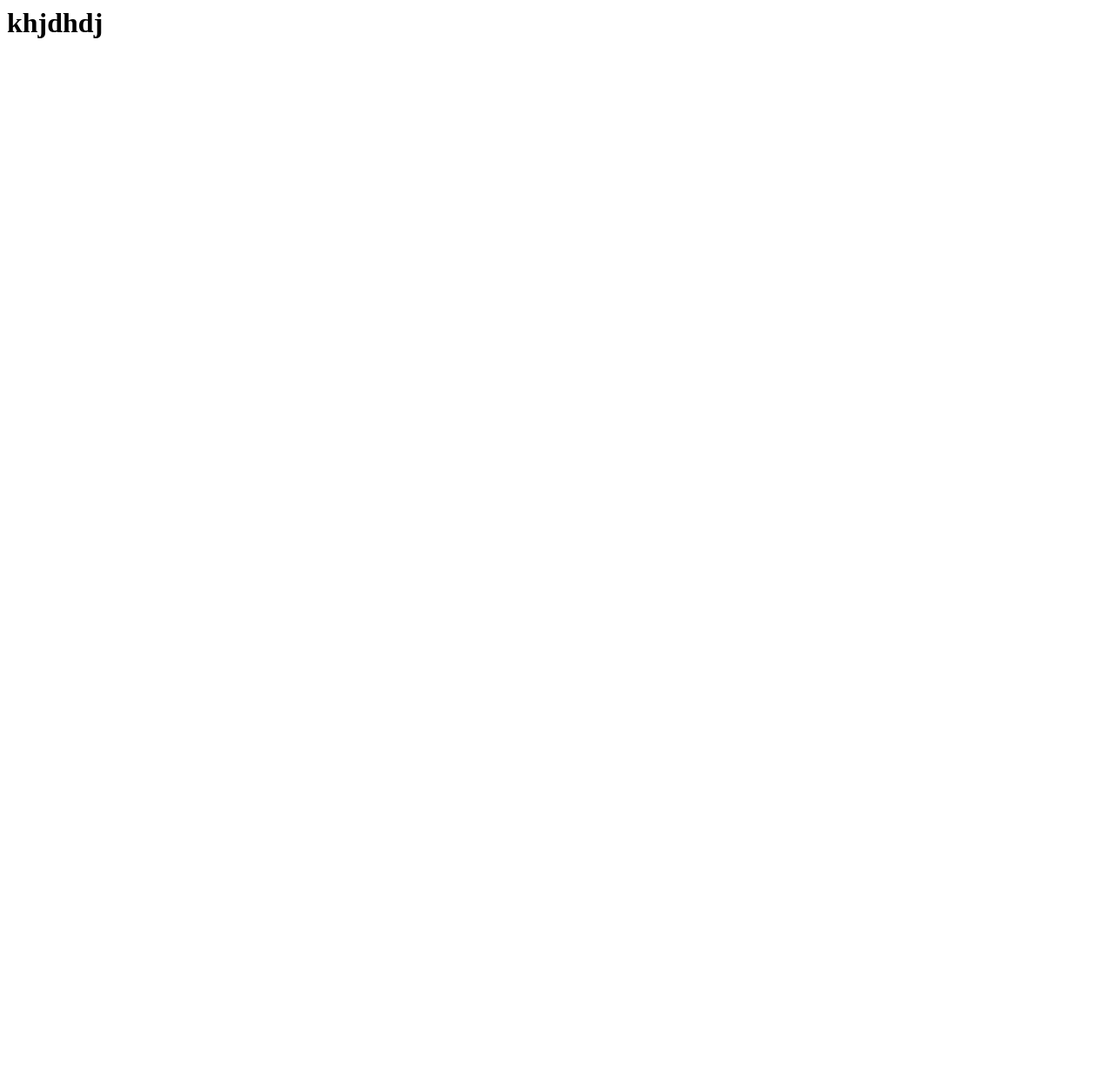
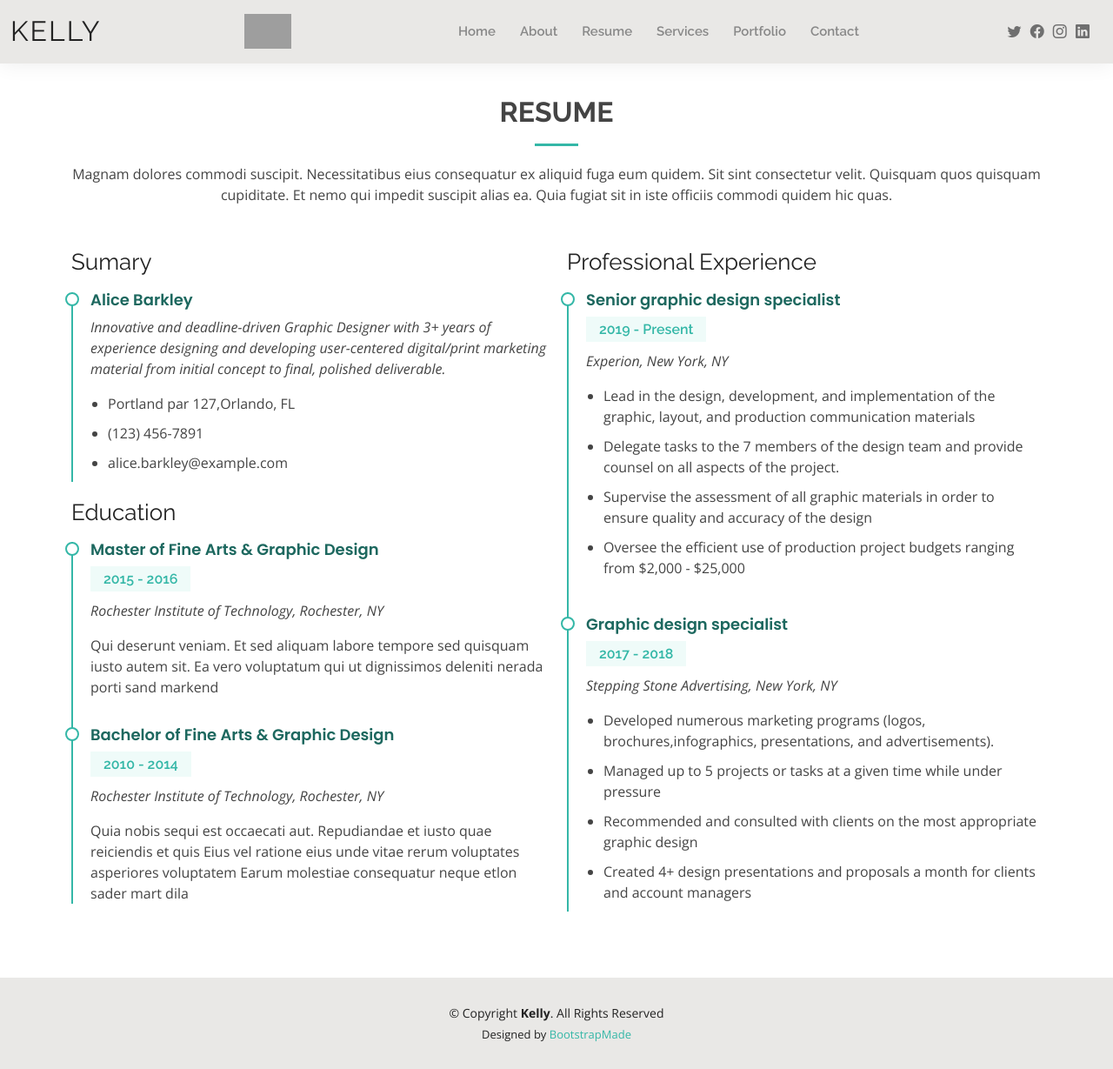
Before and after one commit to behib18/resumeee, a Django app: page /resume in a window 1280 px wide. Before the commit the page is almost empty. Shown: the whole page at 87% size. Before the commit the page ends 44 px from the top, so only its background shows below. Run offline with Django 3.2, Linux system fonts and the light colour scheme; some libraries are stand-ins or nearby versions; grey boxes are pictures that could not be loaded.

Commit message:
add cv template

```diff
--- a/templates/base.html
+++ b/templates/base.html
@@ -62,6 +62,7 @@
 
 		<!-- Template Main JS File -->
 		<script src="{% static 'js/main.js' %}"></script>
+
 		<!-- end index -->
 	</body>
 </html>
--- a/templates/cv/index.html
+++ b/templates/cv/index.html
@@ -1 +1,77 @@
-<h1>khjdhdj</h1>
+{% extends 'base.html' %} {% block content %}
+<main id="main">
+
+    <!-- ======= Resume Section ======= -->
+    <section id="resume" class="resume">
+      <div class="container">
+
+        <div class="section-title">
+          <h2>Resume</h2>
+          <p>Magnam dolores commodi suscipit. Necessitatibus eius consequatur ex aliquid fuga eum quidem. Sit sint consectetur velit. Quisquam quos quisquam cupiditate. Et nemo qui impedit suscipit alias ea. Quia fugiat sit in iste officiis commodi quidem hic quas.</p>
+        </div>
+
+        <div class="row">
+          <div class="col-lg-6">
+            <h3 class="resume-title">Sumary</h3>
+            <div class="resume-item pb-0">
+              <h4>Alice Barkley</h4>
+              <p><em>Innovative and deadline-driven Graphic Designer with 3+ years of experience designing and developing user-centered digital/print marketing material from initial concept to final, polished deliverable.</em></p>
+              <p>
+              <ul>
+                <li>Portland par 127,Orlando, FL</li>
+                <li>(123) 456-7891</li>
+                <li>alice.barkley@example.com</li>
+              </ul>
+              </p>
+            </div>
+
+            <h3 class="resume-title">Education</h3>
+            <div class="resume-item">
+              <h4>Master of Fine Arts &amp; Graphic Design</h4>
+              <h5>2015 - 2016</h5>
+              <p><em>Rochester Institute of Technology, Rochester, NY</em></p>
+              <p>Qui deserunt veniam. Et sed aliquam labore tempore sed quisquam iusto autem sit. Ea vero voluptatum qui ut dignissimos deleniti nerada porti sand markend</p>
+            </div>
+            <div class="resume-item">
+              <h4>Bachelor of Fine Arts &amp; Graphic Design</h4>
+              <h5>2010 - 2014</h5>
+              <p><em>Rochester Institute of Technology, Rochester, NY</em></p>
+              <p>Quia nobis sequi est occaecati aut. Repudiandae et iusto quae reiciendis et quis Eius vel ratione eius unde vitae rerum voluptates asperiores voluptatem Earum molestiae consequatur neque etlon sader mart dila</p>
+            </div>
+          </div>
+          <div class="col-lg-6">
+            <h3 class="resume-title">Professional Experience</h3>
+            <div class="resume-item">
+              <h4>Senior graphic design specialist</h4>
+              <h5>2019 - Present</h5>
+              <p><em>Experion, New York, NY </em></p>
+              <p>
+              <ul>
+                <li>Lead in the design, development, and implementation of the graphic, layout, and production communication materials</li>
+                <li>Delegate tasks to the 7 members of the design team and provide counsel on all aspects of the project. </li>
+                <li>Supervise the assessment of all graphic materials in order to ensure quality and accuracy of the design</li>
+                <li>Oversee the efficient use of production project budgets ranging from $2,000 - $25,000</li>
+              </ul>
+              </p>
+            </div>
+            <div class="resume-item">
+              <h4>Graphic design specialist</h4>
+              <h5>2017 - 2018</h5>
+              <p><em>Stepping Stone Advertising, New York, NY</em></p>
+              <p>
+              <ul>
+                <li>Developed numerous marketing programs (logos, brochures,infographics, presentations, and advertisements).</li>
+                <li>Managed up to 5 projects or tasks at a given time while under pressure</li>
+                <li>Recommended and consulted with clients on the most appropriate graphic design</li>
+                <li>Created 4+ design presentations and proposals a month for clients and account managers</li>
+              </ul>
+              </p>
+            </div>
+          </div>
+        </div>
+
+      </div>
+    </section><!-- End Resume Section -->
+
+  </main><!-- End #main -->
+{% endblock%}
```
